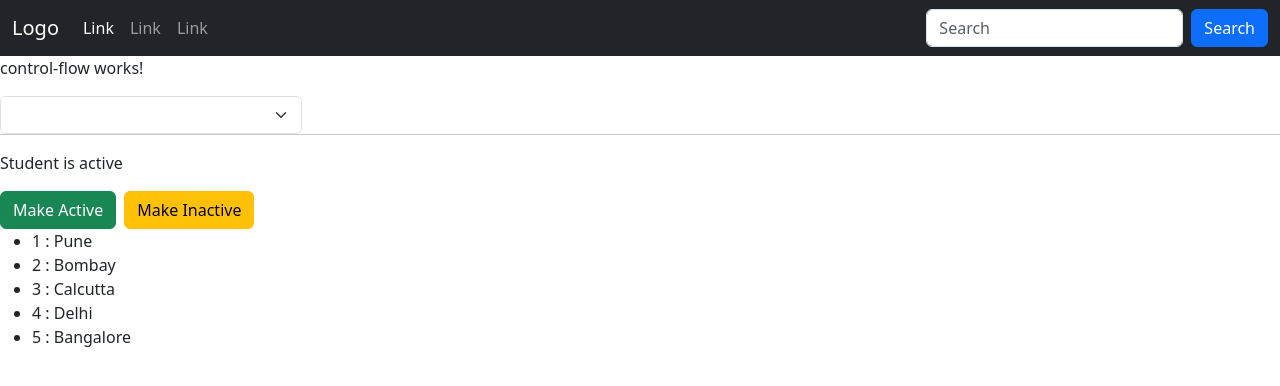
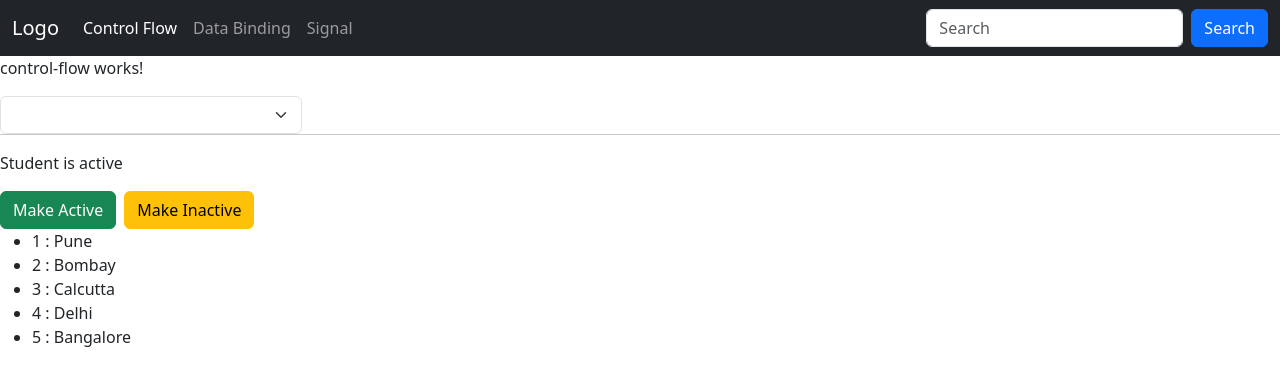
Before and after one commit to bishnumishra98/Second-Angular-App, an Angular app: page /controlflow in a window 1280 px wide. Shown: the top 386 px of the page. Built offline with nearby package versions, Linux system fonts and the light colour scheme.

Commit message:
added RouterLink and RouterLinkActive

```diff
--- a/src/app/app.html
+++ b/src/app/app.html
@@ -8,13 +8,13 @@
     <div class="collapse navbar-collapse" id="mynavbar">
       <ul class="navbar-nav me-auto">
         <li class="nav-item">
-          <a class="nav-link active" href="javascript:void(0)">Link</a>
+          <a class="nav-link" routerLinkActive="active" routerLink="/controlflow">Control Flow</a>
         </li>
         <li class="nav-item">
-          <a class="nav-link" href="javascript:void(0)">Link</a>
+          <a class="nav-link" routerLinkActive="active" routerLink="/data-binding">Data Binding</a>
         </li>
         <li class="nav-item">
-          <a class="nav-link" href="javascript:void(0)">Link</a>
+          <a class="nav-link" routerLinkActive="active" routerLink="/signal">Signal</a>
         </li>
       </ul>
       <form class="d-flex">
```
Also changed, not shown: src/app/app.ts (+11 -2 lines).
